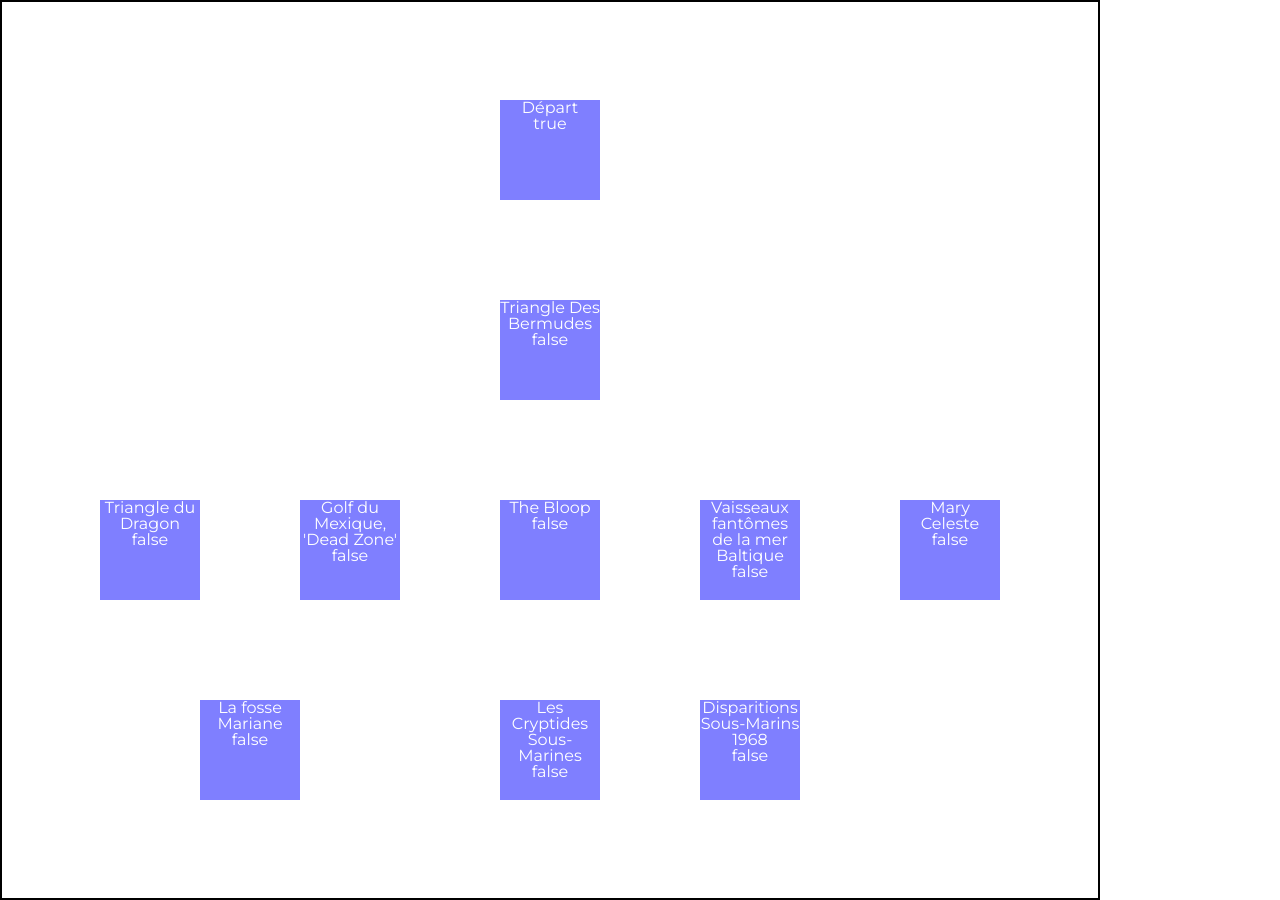
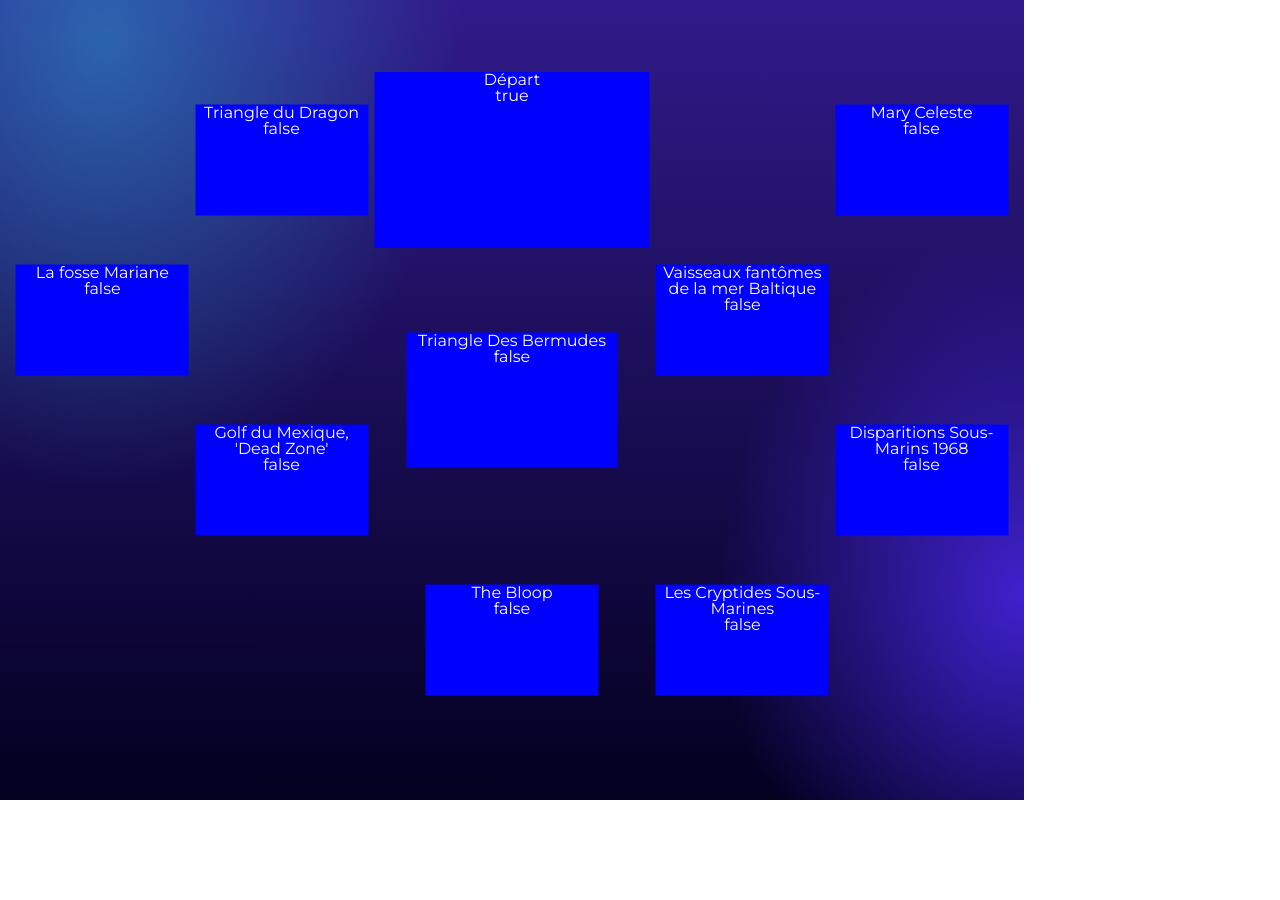
Before and after one commit to ArnautVasseur/projet_S.6, a Nuxt app: page /SkillTree in a window 1280 px wide. After the commit the page ends 800 px from the top, so only its background shows below. Built offline with nearby package versions, Linux system fonts and the light colour scheme; no server answers.

Commit message:
add visual structure to skill tree

```diff
--- a/pages/SkillTree.vue
+++ b/pages/SkillTree.vue
@@ -1,4 +1,6 @@
 <template>
+    <div class="main">
+        <div class="main__1">
             <div class="SkillTree">
                 <div class="SkillTree__Start">
                     <div class="SkillTree__Item__Départ" @click="checkbox(Achievements[0])">
@@ -47,6 +49,20 @@
                         <p>{{ Achievements[6].Name }}</p>
                         <p>{{ Achievements[6].checked }}</p>
                     </div>
+                </div>
+
+                <div class="SkillTree__Lines">
+                    <div class="SkillTree__Lines__1"></div>
+                    <div class="SkillTree__Lines__2"></div>
+                    <div class="SkillTree__Lines__3"></div>
+                    <div class="SkillTree__Lines__4"></div>
+                    <div class="SkillTree__Lines__5"></div>
+                    <div class="SkillTree__Lines__6"></div>
+                    <div class="SkillTree__Lines__7"></div>
+                </div>
+            </div>
+        </div>
+        <div class="main__2">
         </div>
     </div>
 </template>
@@ -128,11 +144,30 @@
     },
 ]
 
-function checkbox(skill: { checked: { value: boolean }; parent?: string[] }) {
+interface Achievement {
+    ID: string;
+    Name: string;
+    Tooltip: string;
+    checked: { value: boolean };
+    parent?: string[];
+}
+
+function checkbox(skill: Achievement) {
     if (skill.checked.value === false) {
         // Check if any parent is checked
         if (skill.parent && skill.parent.some(parentId => Achievements.find(parent => parent.ID === parentId)?.checked.value)) {
+            // Display confirmation dialog
+            if (window.confirm(`Are you sure you want to check ${skill.Name}?`)) {
                 skill.checked.value = true;
+                if (skill.ID === 'SkillTree_1') {
+                const bermudesItem = document.querySelector('.SkillTree__Item__Bermudes');
+                const line1 = document.querySelector('.SkillTree__Lines__1')
+                    if (bermudesItem && line1) {
+                        bermudesItem.classList.add('checked');
+                        line1.classList.add('checked')
+                    }
+                }
+            }
         } else {
             console.log("Cannot click because one of the parents is not checked");
         }
@@ -144,123 +179,190 @@
 </script>
 
 <style lang="scss">
+.main{
+    display: flex;
+    width: 100vw;
+    height: 100vh;
+
+    &__1{
+        width: 80vw;
+        height: 100vh;
+    }
+
+    &__2{
+        width: 20vw;
+        height: 100vh;
+        background: none;
+    }
+}
 
 .SkillTree{
-    width: 1100px;
-    height: 900px;
+    position: relative;
     padding: 20px;
-    border: 2px solid black;
+    overflow: hidden;
+    width: 100%;
+    height: 100%;
+    background-image: radial-gradient(30% 45% at 100% 74%, #3E21CBFF 1%, #073AFF00 100%),
+    radial-gradient(35% 56% at 10% 5%, #29AFD87D 1%, #073AFF00 100%),
+    linear-gradient(180deg, #301a89 1%, #030020 100%);
 
-    &__Item
-        {
+    &__Item {
+
         &__Départ{
-                top: 100px;
-                left: 500px;
-                width: 100px;
-                height: 100px;
-                background-color: rgba(0, 0, 255, 0.5);
-                color: white;
-                text-align: center;
-                position: absolute;
+            width: 275px;
+            height: 176px;
+            @include SkillTree__Box;
+            top: 20%;
+            left: 50%;
+            transform: translate(-50%, -50%);
+
+            &.checked {
+                background-color: white;
+                color: black;
+            }
         }
 
         &__Bermudes{
-                top: 300px;
-                left: 500px;
-                width: 100px;
-                height: 100px;
-                background-color: rgba(0, 0, 255, 0.5);
-                color: white;
-                text-align: center;
-                position: absolute;
+            width: 211px;
+            height: 135px;
+            @include SkillTree__Box;
+            top: 50%;
+            left: 50%;
+            transform: translate(-50%, -50%);
+
+            &.checked {
+                background-color: white;
+                color: black;
+            }
         }
 
         &__Dragon{
-                top: 500px;
-                left: 100px;
-                width: 100px;
-                height: 100px;
-                background-color: rgba(0, 0, 255, 0.5);
-                color: white;
-                text-align: center;
-                position: absolute;
+            width: 173px;
+            height: 111px;
+            @include SkillTree__Box;
+            top: 20%;
+            left: 27.5%;
+            transform: translate(-50%, -50%);
+
+            &.checked {
+                background-color: white;
+                color: black;
+            }
         }
 
         &__DeadZone{
-                top: 500px;
-                left: 300px;
-                width: 100px;
-                height: 100px;
-                background-color: rgba(0, 0, 255, 0.5);
-                color: white;
-                text-align: center;
-                position: absolute;
+            width: 173px;
+            height: 111px;
+            @include SkillTree__Box;
+            top: 60%;
+            left: 27.5%;
+            transform: translate(-50%, -50%);
+
+            &.checked {
+                background-color: white;
+                color: black;
+            }
         }
 
         &__MarianaTrench{
-                top: 700px;
-                left: 200px;
-                width: 100px;
-                height: 100px;
-                background-color: rgba(0, 0, 255, 0.5);
-                color: white;
-                text-align: center;
-                position: absolute;
+            width: 173px;
+            height: 111px;
+            @include SkillTree__Box;
+            top: 40%;
+            left: 10%;
+            transform: translate(-50%, -50%);
+
+            &.checked {
+                background-color: white;
+                color: black;
+            }
         }
 
         &__GhostLights{
-                top: 500px;
-                left: 700px;
-                width: 100px;
-                height: 100px;
-                background-color: rgba(0, 0, 255, 0.5);
-                color: white;
-                text-align: center;
-                position: absolute;
+            width: 173px;
+            height: 111px;
+            @include SkillTree__Box;
+            top: 40%;
+            left: 72.5%;
+            transform: translate(-50%, -50%);
+
+            &.checked {
+                background-color: white;
+                color: black;
+            }
         }
 
         &__MaryCeleste{
-                top: 500px;
-                left: 900px;
-                width: 100px;
-                height: 100px;
-                background-color: rgba(0, 0, 255, 0.5);
-                color: white;
-                text-align: center;
-                position: absolute;
+            width: 173px;
+            height: 111px;
+            @include SkillTree__Box;
+            top: 20%;
+            left: 90%;
+            transform: translate(-50%, -50%);
+
+            &.checked {
+                background-color: white;
+                color: black;
+            }
         }
 
         &__SubMarines{
-                top: 700px;
-                left: 700px;
-                width: 100px;
-                height: 100px;
-                background-color: rgba(0, 0, 255, 0.5);
-                color: white;
-                text-align: center;
-                position: absolute;
+            width: 173px;
+            height: 111px;
+            @include SkillTree__Box;
+            top: 60%;
+            left: 90%;
+            transform: translate(-50%, -50%);
+
+            &.checked {
+                background-color: white;
+                color: black;
+            }
         }
 
         &__Bloop{
-                top: 500px;
-                left: 500px;
-                width: 100px;
-                height: 100px;
-                background-color: rgba(0, 0, 255, 0.5);
-                color: white;
-                text-align: center;
-                position: absolute;
+            width: 173px;
+            height: 111px;
+            @include SkillTree__Box;
+            top: 80%;
+            left: 50%;
+            transform: translate(-50%, -50%);
+
+            &.checked {
+                background-color: white;
+                color: black;
+            }
         }
 
         &__Cryptids{
-                top: 700px;
-                left: 500px;
-                width: 100px;
-                height: 100px;
-                background-color: rgba(0, 0, 255, 0.5);
-                color: white;
-                text-align: center;
-                position: absolute;
+            width: 173px;
+            height: 111px;
+            @include SkillTree__Box;
+            top: 80%;
+            left: 72.5%;
+            transform: translate(-50%, -50%);
+
+            &.checked {
+                background-color: white;
+                color: black;
+            }
+        }
+    }
+
+    &__Lines{
+
+        &__1{
+            width: 5px;
+            height: 150px;
+            background: white;
+            transition: 0.5s;
+            transform: translate(-50%, -50%);
+            display: none;
+
+            &.checked {
+                background-color: white;
+                box-shadow: 0px 0px 20px white;
+            }
         }
     }
 }
--- a/scss/foundations/_mixins.scss
+++ b/scss/foundations/_mixins.scss
@@ -0,0 +1,8 @@
+@mixin SkillTree__Box{
+
+    background-color: rgba(0, 0, 255);
+    color: white;
+    text-align: center;
+    transition: 0.5s;
+    position: absolute;
+}
--- a/scss/foundations/_variables.scss
+++ b/scss/foundations/_variables.scss
@@ -5,10 +5,6 @@
 $purple-color: #641AF4;
 
 $text_button-color: #b2b2b2;
-$gradient_purple: linear-gradient(#3D23F4, #641AF4, #8A11F5);
-$gradient_blue: linear-gradient(#301a89, #1555a2, #1187DB);
-$gradient_green: linear-gradient(#01DE99, #01C690, #01A484);
-$gradient_teal: linear-gradient(#07A6D2, #05BAB9, #05CBA5);
 
 
 //Typography
@@ -21,3 +17,5 @@
 $desktop_regular: 1rem;
 $desktop_small: 0.875rem;
 $desktop_caption: 0.750rem;
+
+$duration: .5s;
```
Lines whose indentation alone changed are shown as unchanged.
